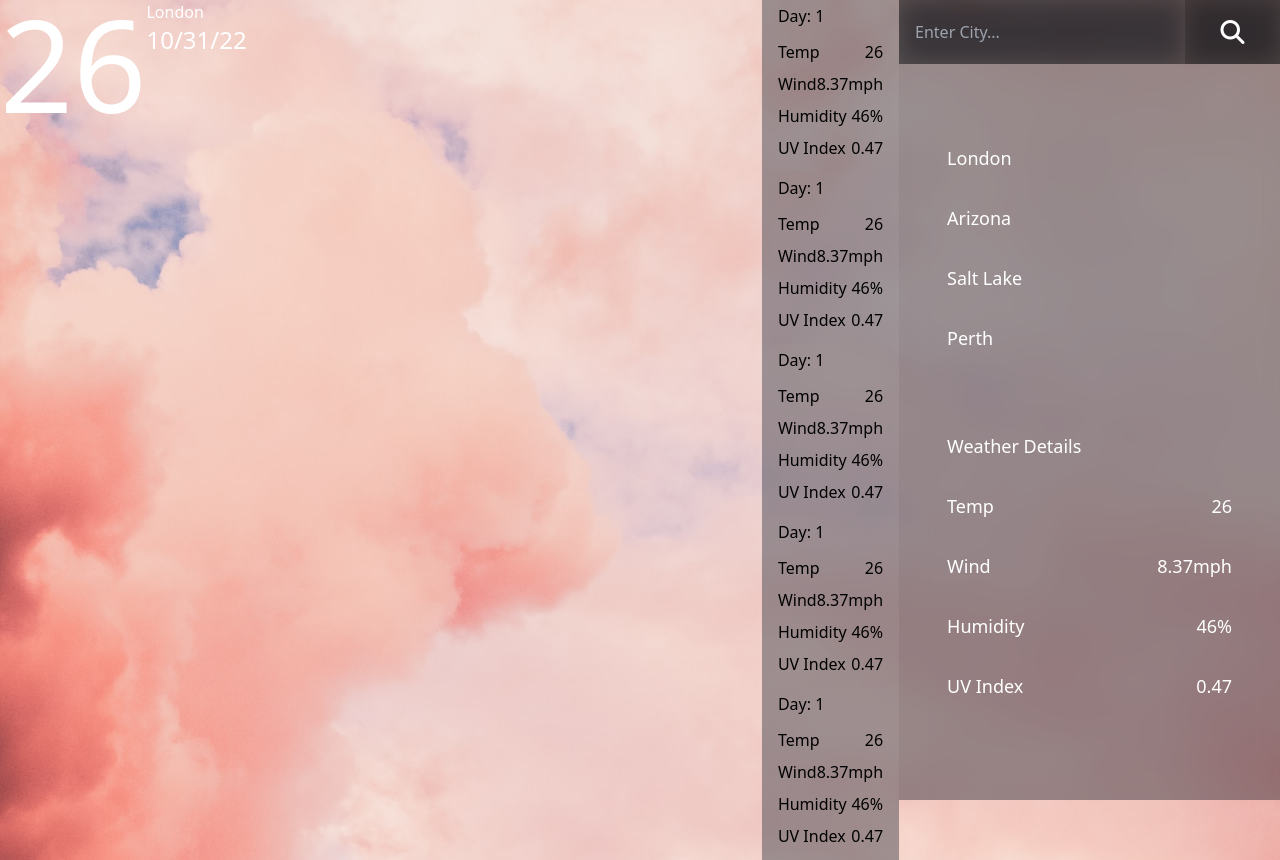
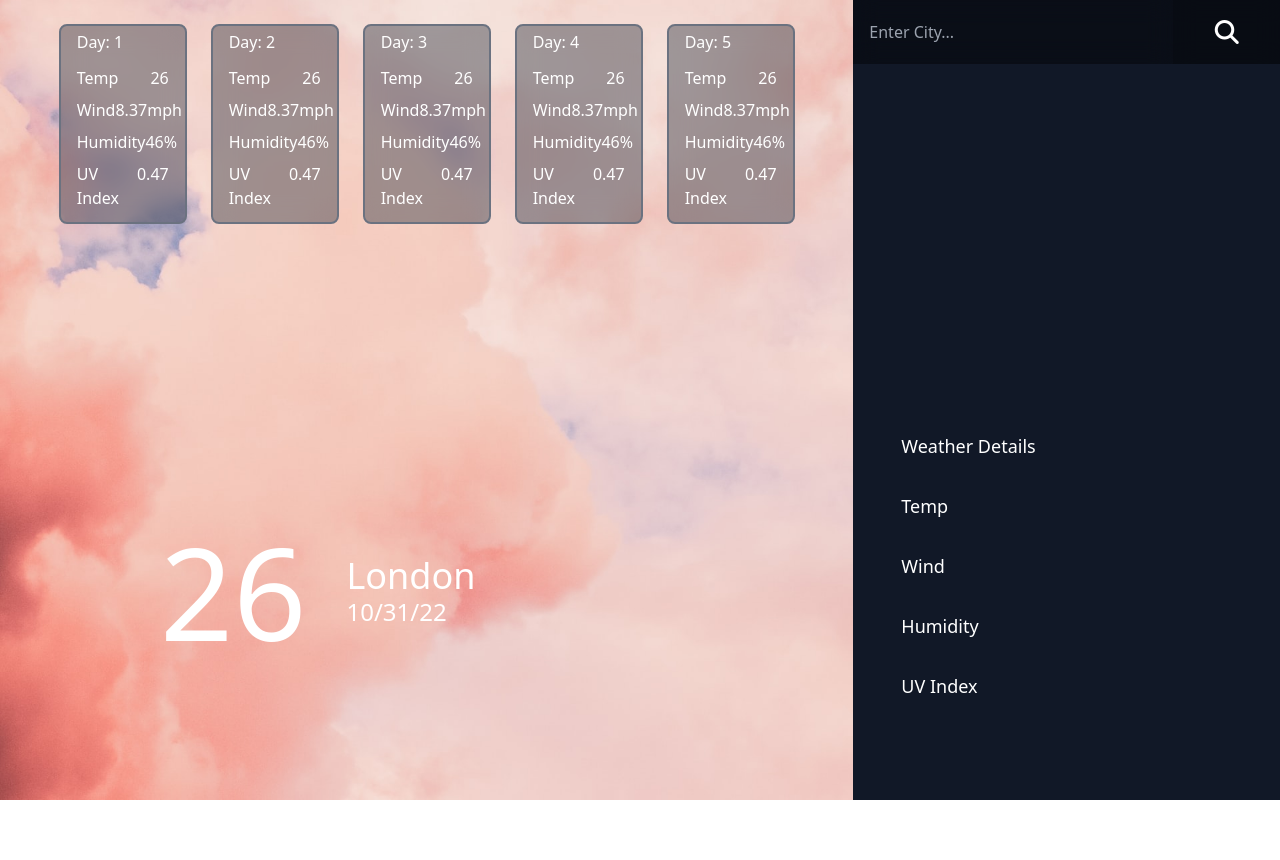
Before and after one commit to GarrettLockhart/weather-app, a website: page index.html in a window 1280 px wide. After the commit the page ends 800 px from the top, so only its background shows below. Drawn offline with nearby package versions, Linux system fonts and the light colour scheme.

Commit message:
style: cards at top of page

```diff
--- a/index.html
+++ b/index.html
@@ -16,19 +16,10 @@
   </head>
   <body class="bg-[url('img/weather-hero-img.jpg')] bg-top bg-cover">
     <div class="flex w-screen h-screen rounded-2xl">
+      <div class="text-white w-4/6 h-full" id="weather-hero">
+        <div class="flex justify-center mt-3">
           <div
-        class="flex text-white items-end pl-44 pb-44 w-4/6 h-full"
-        id="weather-hero"
-      >
-        <h2 class="text-9xl mr-8" id="hero-degrees">26</h2>
-        <div class="flex-col pb-4" id="hero-city-information">
-          <p class="text-5xl" id="hero-city">London</p>
-          <p class="text-2xl" id="hero-date">10/31/22</p>
-        </div>
-      </div>
-      <div class="flex flex-col justify-between w-1/5 text-black">
-        <div
-          class="cards rounded-l-md border-y-gray-500 border-y-2 border-l-solid border-l-gray-500 border-l-2 border-y-solid h-18.5% py-1 bg-gray-800 bg-opacity-40 backdrop-blur-md"
+            class="cards rounded-lg border-gray-500 border-2 border-solid h-20% w-15% py-1 m-3 bg-gray-800 bg-opacity-40 backdrop-blur-md"
           >
             <section class="ml-4 mb-3">
               <h3 class="text-1xl">Day: 1</h3>
@@ -51,10 +42,10 @@
             </section>
           </div>
           <div
-          class="cards rounded-l-md border-y-gray-500 border-y-2 border-l-solid border-l-gray-500 border-l-2 border-y-solid h-18.5% py-1 bg-gray-800 bg-opacity-40 backdrop-blur-md"
+            class="cards rounded-lg border-gray-500 border-2 border-solid h-20% w-15% py-1 m-3 bg-gray-800 bg-opacity-40 backdrop-blur-md"
           >
             <section class="ml-4 mb-3">
-            <h3 class="text-1xl">Day: 1</h3>
+              <h3 class="text-1xl">Day: 2</h3>
             </section>
             <section class="flex justify-between mx-4 mb-2">
               <p>Temp</p>
@@ -74,10 +65,10 @@
             </section>
           </div>
           <div
-          class="cards rounded-l-md border-y-gray-500 border-y-2 border-l-solid border-l-gray-500 border-l-2 border-y-solid h-18.5% py-1 bg-gray-800 bg-opacity-40 backdrop-blur-md"
+            class="cards rounded-lg border-gray-500 border-2 border-solid h-20% w-15% py-1 m-3 bg-gray-800 bg-opacity-40 backdrop-blur-md"
           >
             <section class="ml-4 mb-3">
-            <h3 class="text-1xl">Day: 1</h3>
+              <h3 class="text-1xl">Day: 3</h3>
             </section>
             <section class="flex justify-between mx-4 mb-2">
               <p>Temp</p>
@@ -97,10 +88,10 @@
             </section>
           </div>
           <div
-          class="cards rounded-l-md border-y-gray-500 border-y-2 border-l-solid border-l-gray-500 border-l-2 border-y-solid h-18.5% py-1 bg-gray-800 bg-opacity-40 backdrop-blur-md"
+            class="cards rounded-lg border-gray-500 border-2 border-solid h-20% w-15% py-1 m-3 bg-gray-800 bg-opacity-40 backdrop-blur-md"
           >
             <section class="ml-4 mb-3">
-            <h3 class="text-1xl">Day: 1</h3>
+              <h3 class="text-1xl">Day: 4</h3>
             </section>
             <section class="flex justify-between mx-4 mb-2">
               <p>Temp</p>
@@ -120,10 +111,10 @@
             </section>
           </div>
           <div
-          class="cards rounded-l-md border-y-gray-500 border-y-2 border-l-solid border-l-gray-500 border-l-2 border-y-solid h-18.5% py-1 bg-gray-800 bg-opacity-40 backdrop-blur-md"
+            class="cards rounded-lg border-gray-500 border-2 border-solid h-20% w-15% py-1 m-3 bg-gray-800 bg-opacity-40 backdrop-blur-md"
           >
             <section class="ml-4 mb-3">
-            <h3 class="text-1xl">Day: 1</h3>
+              <h3 class="text-1xl">Day: 5</h3>
             </section>
             <section class="flex justify-between mx-4 mb-2">
               <p>Temp</p>
@@ -144,9 +135,17 @@
           </div>
         </div>
         <div
-        class="w-2/6 text-white bg-gray-900 bg-opacity-40 backdrop-blur-md"
-        id="search-bar-container"
+          class="absolute bottom-32 left-40 flex pb-4"
+          id="hero-city-information"
         >
+          <h2 class="text-9xl mr-10" id="hero-degrees">26</h2>
+          <div class="flex flex-col justify-center">
+            <p class="text-4xl" id="hero-city">London</p>
+            <p class="text-2xl" id="hero-date">10/31/22</p>
+          </div>
+        </div>
+      </div>
+      <div class="w-2/6 text-white bg-gray-900" id="search-bar-container">
         <form class="w-full h-16 flex">
           <label class="w-3/4" for="search-bar">
             <input
@@ -163,13 +162,8 @@
             <i class="text-2xl fa-solid fa-magnifying-glass"></i>
           </button>
         </form>
-        <div class="h-2/5 p-12" id="recent-search">
-          <ul class="mt-8 text-lg">
-            <li class="mb-8">London</li>
-            <li class="mb-8">Arizona</li>
-            <li class="mb-8">Salt Lake</li>
-            <li class="mb-8">Perth</li>
-          </ul>
+        <div class="h-2/5 p-12">
+          <ul id="recent-search" class="mt-8 text-lg"></ul>
         </div>
         <div class="h-2/5 p-12 text-lg" id="weather-deatils">
           <section class="mb-8">
@@ -177,19 +171,19 @@
           </section>
           <section class="flex justify-between mb-8">
             <p>Temp</p>
-            <p>26</p>
+            <p id="weather-details-degrees"></p>
           </section>
           <section class="flex justify-between mb-8">
             <p>Wind</p>
-            <p>8.37mph</p>
+            <p id="weather-details-wind"></p>
           </section>
           <section class="flex justify-between mb-8">
             <p>Humidity</p>
-            <p>46%</p>
+            <p id="weather-details-humidity"></p>
           </section>
           <section class="flex justify-between mb-8">
             <p>UV Index</p>
-            <p>0.47</p>
+            <p id="weather-details-humidity"></p>
           </section>
         </div>
       </div>
```
Lines whose indentation alone changed are shown as unchanged.
